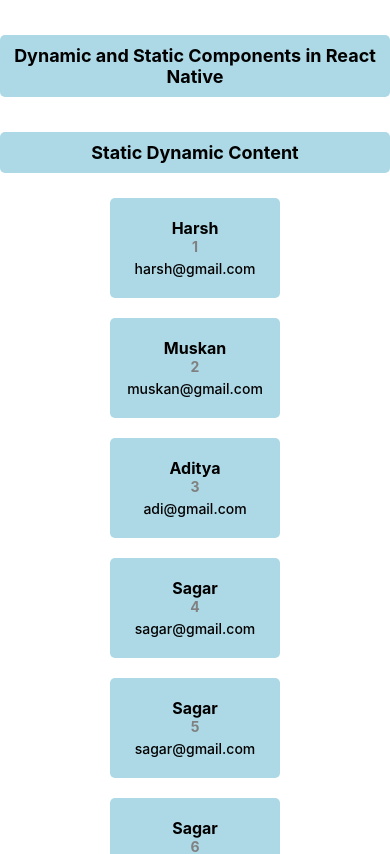
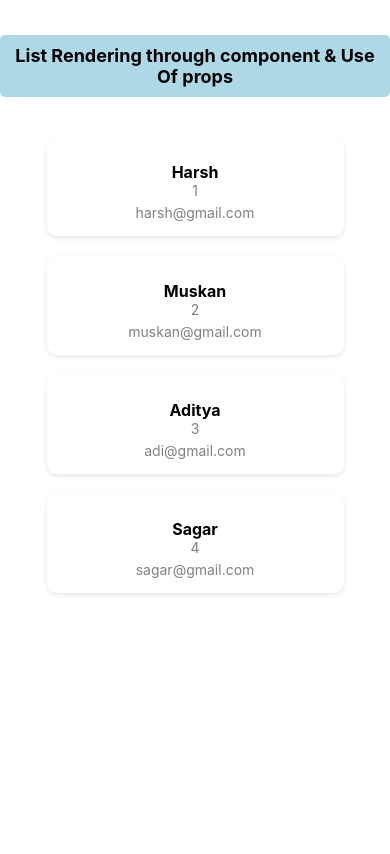
Before and after one commit to hvjha/React_Native, a React Native app: screen / in a window 390 px wide. Shown: the top 854 px of the page. Built offline with nearby package versions, Linux system fonts and the light colour scheme.

Commit message:
component pass and props usese

```diff
--- /dev/null
+++ b/src/UserData.tsx
@@ -0,0 +1,55 @@
+import { View, Text, StyleSheet} from 'react-native';
+type User = {
+    id: number;
+    name: string;
+    email: string;
+};
+
+type UserDataProps = {
+    item: User;
+};
+const UserData = ({ item }: UserDataProps) => {
+    return (
+        <View key={item.id} style={styles.card}>
+            <Text style={styles.text}>{item.name}</Text>
+            <Text style={styles.id}>{item.id}</Text>
+            <Text style={styles.email}>{item.email}</Text>
+        </View>
+    )
+};
+
+const styles = StyleSheet.create({
+    text: {
+        fontSize: 16,
+        textAlign: 'center',
+        marginTop: 10,
+        fontWeight: 'bold'
+    },
+    id: {
+        fontSize: 14,
+        textAlign: 'center',
+        color: 'gray',
+    },
+    email: {
+        fontSize: 14,
+        textAlign: 'center',
+        marginTop: 5,
+        color: 'gray',
+        fontWeight: "thin"
+    },
+    card: {
+        backgroundColor: '#ffffff',
+        padding: 15,
+        borderRadius: 10,
+        marginVertical: 10,
+        width: '90%',
+        shadowColor: '#000',
+        shadowOffset: { width: 0, height: 2 },
+        shadowOpacity: 0.1,
+        shadowRadius: 5,
+        elevation: 3,
+        alignSelf: 'center',
+    },
+})
+
+export default UserData;
--- /dev/null
+++ b/src/lessons/08_FlatlistCVomponent_Prop.tsx
@@ -0,0 +1,117 @@
+import React from 'react';
+
+import { View, Text, StyleSheet, FlatList } from 'react-native';
+import UserData from '../UserData';
+
+const FlatlistComponentProp = () => {
+    const users = [
+        {
+            id: 1,
+            name: 'Harsh',
+            email: "harsh@gmail.com"
+        },
+        {
+            id: 2,
+            name: 'Muskan',
+            email: "muskan@gmail.com"
+        },
+        {
+            id: 3,
+            name: 'Aditya',
+            email: 'adi@gmail.com'
+        },
+        {
+            id: 4,
+            name: 'Sagar',
+            email: 'sagar@gmail.com'
+        }
+    ]
+
+    return (
+        <View>
+            <Text style={styles.textHeader}>List Rendering through component & Use Of props</Text>
+            <View style={styles.container}>
+                <FlatList
+                    data={users}
+                    renderItem={({ item }) =>
+                        <UserData item={item}/>
+                    }
+                />
+            </View>
+        </View>
+    )
+}
+
+// type User = {
+//     id: number;
+//     name: string;
+//     email: string;
+// };
+
+// type UserDataProps = {
+//     item: User;
+// };
+
+// const UserData = ({ item }: UserDataProps) => {
+//     return (
+//         <View key={item.id} style={styles.card}>
+//             <Text style={styles.text}>{item.name}</Text>
+//             <Text style={styles.id}>{item.id}</Text>
+//             <Text style={styles.email}>{item.email}</Text>
+//         </View>
+//     )
+// };
+
+const styles = StyleSheet.create({
+    textHeader: {
+        fontSize: 18,
+        fontWeight: 'bold',
+        textAlign: 'center',
+        marginTop: 35,
+        backgroundColor: 'lightblue',
+        padding: 10,
+        borderRadius: 5,
+    },
+    // text: {
+    //     fontSize: 16,
+    //     textAlign: 'center',
+    //     marginTop: 10,
+    //     fontWeight: 'bold'
+    // },
+    // id: {
+    //     fontSize: 14,
+    //     textAlign: 'center',
+    //     color: 'gray',
+    // },
+    // email: {
+    //     fontSize: 14,
+    //     textAlign: 'center',
+    //     marginTop: 5,
+    //     color: 'gray',
+    //     fontWeight: "thin"
+    // },
+    container: {
+        flex: 1,
+        justifyContent: 'center',
+        alignItems: 'center',
+        padding: 20,
+        flexDirection: 'row',
+        gap: 10,
+        margin: 10,
+        height: '100%'
+    },
+    // card: {
+    //     backgroundColor: '#ffffff',
+    //     padding: 15,
+    //     borderRadius: 10,
+    //     marginVertical: 10,
+    //     width: '90%',
+    //     shadowColor: '#000',
+    //     shadowOffset: { width: 0, height: 2 },
+    //     shadowOpacity: 0.1,
+    //     shadowRadius: 5,
+    //     elevation: 3,
+    //     alignSelf: 'center',
+    // },
+})
+export default FlatlistComponentProp;
```
Also changed, not shown: App.tsx (+9 -2 lines).
